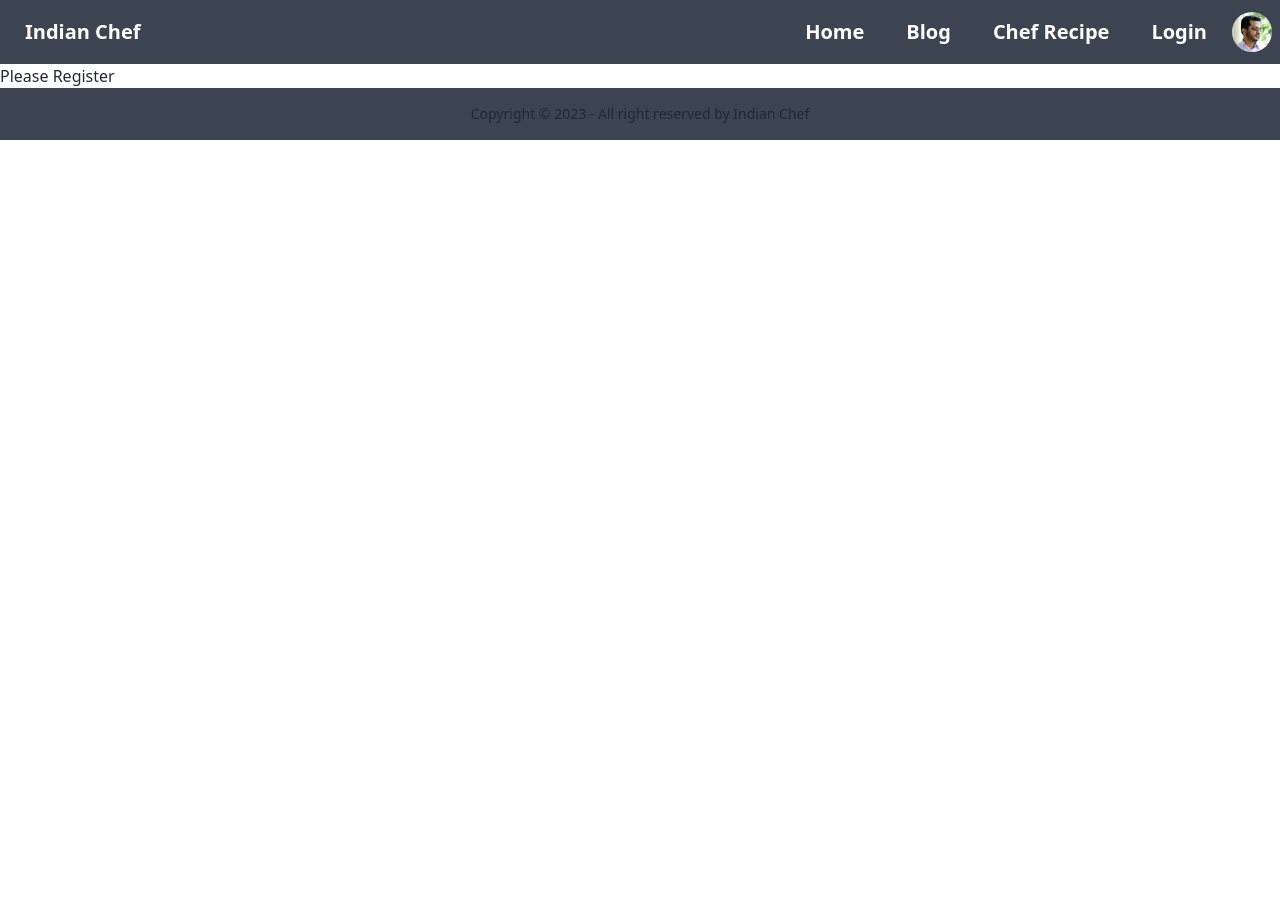
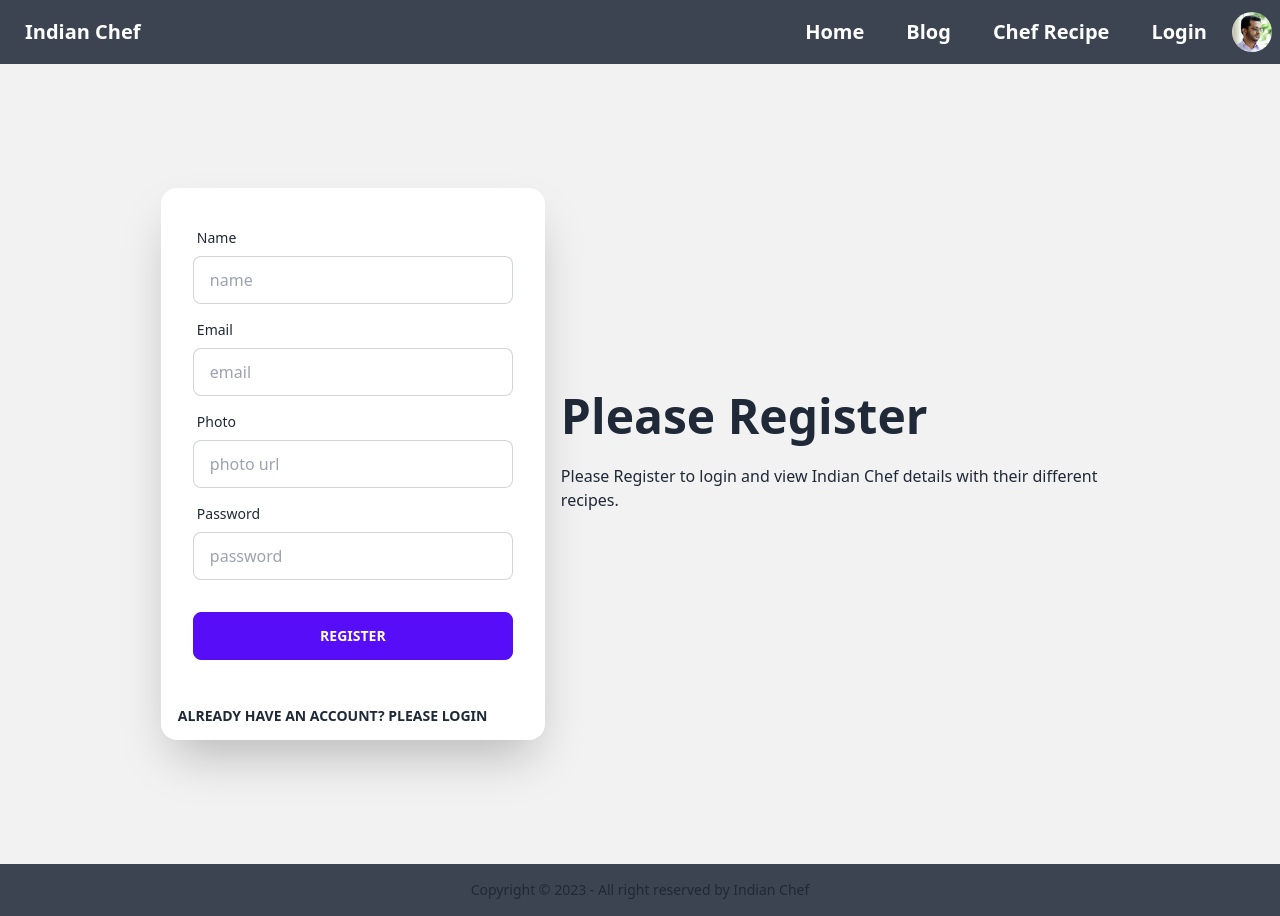
Before and after one commit to mtbbsl/chef-recipe-client, a React (Vite) app: page /register in a window 1280 px wide. Before the commit the page ends 800 px from the top, so only its background shows below. Built offline with nearby package versions, Linux system fonts and the light colour scheme.

Commit message:
login and register form added

```diff
--- a/src/components/ChefRecipe.jsx
+++ b/src/components/ChefRecipe.jsx
@@ -2,9 +2,9 @@ import React from 'react';
 
 const ChefRecipe = () => {
     return (
-        <div>
-            <h2>Chef Recipe Page</h2>
-        </div>
+      <div>
+        <h2>Chef Recipes Details</h2>
+      </div>
     );
 };
 
--- a/src/components/Login.jsx
+++ b/src/components/Login.jsx
@@ -1,20 +1,29 @@
 import React from "react";
 import { GoogleAuthProvider, getAuth, signInWithPopup } from "firebase/auth";
 import app from "../firebase/firebase.init";
+import { Link } from "react-router-dom";
 
 const Login = () => {
   const auth = getAuth(app);
   const googleProvider = new GoogleAuthProvider();
 
+  const handleLogin = (event) => {
+    event.preventDefault();
+    const form = event.target;
+    const email = form.email.value;
+    const password = form.password.value;
+    console.log(email, password);
+  };
+
   const handleGoogleSignIn = () => {
     signInWithPopup(auth, googleProvider)
-    .then(result => {
+      .then((result) => {
         const user = result.user;
         console.log(user);
-    })
-    .catch(error => {
-        console.log('error', error.message);
-    })
+      })
+      .catch((error) => {
+        console.log("error", error.message);
+      });
   };
 
   return (
@@ -23,19 +32,22 @@ const Login = () => {
         <div className="text-center lg:text-left">
           <h1 className="text-5xl font-bold">Please Login</h1>
           <p className="py-6">
-            Please login to view Indian Chef details with their different recipes.
+            Please login to view Indian Chef details with their different
+            recipes.
           </p>
         </div>
         <div className="card flex-shrink-0 w-full max-w-sm shadow-2xl bg-base-100">
-          <div className="card-body">
+          <form onSubmit={handleLogin} className="card-body">
             <div className="form-control">
               <label className="label">
                 <span className="label-text">Email</span>
               </label>
               <input
-                type="text"
+                type="email"
+                name="email"
                 placeholder="email"
                 className="input input-bordered"
+                required
               />
             </div>
             <div className="form-control">
@@ -43,9 +55,11 @@ const Login = () => {
                 <span className="label-text">Password</span>
               </label>
               <input
-                type="text"
+                type="password"
+                name="password"
                 placeholder="password"
                 className="input input-bordered"
+                required
               />
               <label className="label">
                 <a href="#" className="label-text-alt link link-hover">
@@ -56,7 +70,12 @@ const Login = () => {
             <div className="form-control mt-6">
               <button className="btn btn-primary">Login</button>
             </div>
-          </div>
+          </form>
+          <Link to="/register">
+            <button className="btn btn-link text-base-content no-underline">
+              New to Indian Chef? Please Register
+            </button>
+          </Link>
         </div>
       </div>
     </div>
--- a/src/components/Register.jsx
+++ b/src/components/Register.jsx
@@ -1,11 +1,89 @@
-import React from 'react';
+import React from "react";
+import { Link } from "react-router-dom";
 
 const Register = () => {
-    return (
-        <div>
-            <h2>Please Register</h2>
+  const handleRegister = (event) => {
+    event.preventDefault();
+    const form = event.target;
+    const name = form.name.value;
+    const email = form.email.value;
+    const photo = form.photo.value;
+    const password = form.password.value;
+    console.log(name, email, photo, password);
+  };
+
+  return (
+    <div className="hero min-h-screen bg-base-200">
+      <div className="hero-content flex-col lg:flex-row-reverse">
+        <div className="text-center lg:text-left">
+          <h1 className="text-5xl font-bold">Please Register</h1>
+          <p className="py-6">
+            Please Register to login and view Indian Chef details with their
+            different recipes.
+          </p>
         </div>
-    );
+        <div className="card flex-shrink-0 w-full max-w-sm shadow-2xl bg-base-100">
+          <form onSubmit={handleRegister} className="card-body">
+            <div className="form-control">
+              <label className="label">
+                <span className="label-text">Name</span>
+              </label>
+              <input
+                type="text"
+                name="name"
+                placeholder="name"
+                className="input input-bordered"
+                required
+              />
+            </div>
+            <div className="form-control">
+              <label className="label">
+                <span className="label-text">Email</span>
+              </label>
+              <input
+                type="email"
+                name="email"
+                placeholder="email"
+                className="input input-bordered"
+                required
+              />
+            </div>
+            <div className="form-control">
+              <label className="label">
+                <span className="label-text">Photo</span>
+              </label>
+              <input
+                type="text"
+                name="photo"
+                placeholder="photo url"
+                className="input input-bordered"
+              />
+            </div>
+            <div className="form-control">
+              <label className="label">
+                <span className="label-text">Password</span>
+              </label>
+              <input
+                type="password"
+                name="password"
+                placeholder="password"
+                className="input input-bordered"
+                required
+              />
+            </div>
+            <div className="form-control mt-6">
+              <button className="btn btn-primary">Register</button>
+            </div>
+          </form>
+          <Link to="/login">
+            <button className="btn btn-link text-base-content no-underline">
+              Already have an account? Please Login
+            </button>
+          </Link>
+        </div>
+      </div>
+    </div>
+  );
 };
 
 export default Register;
```
